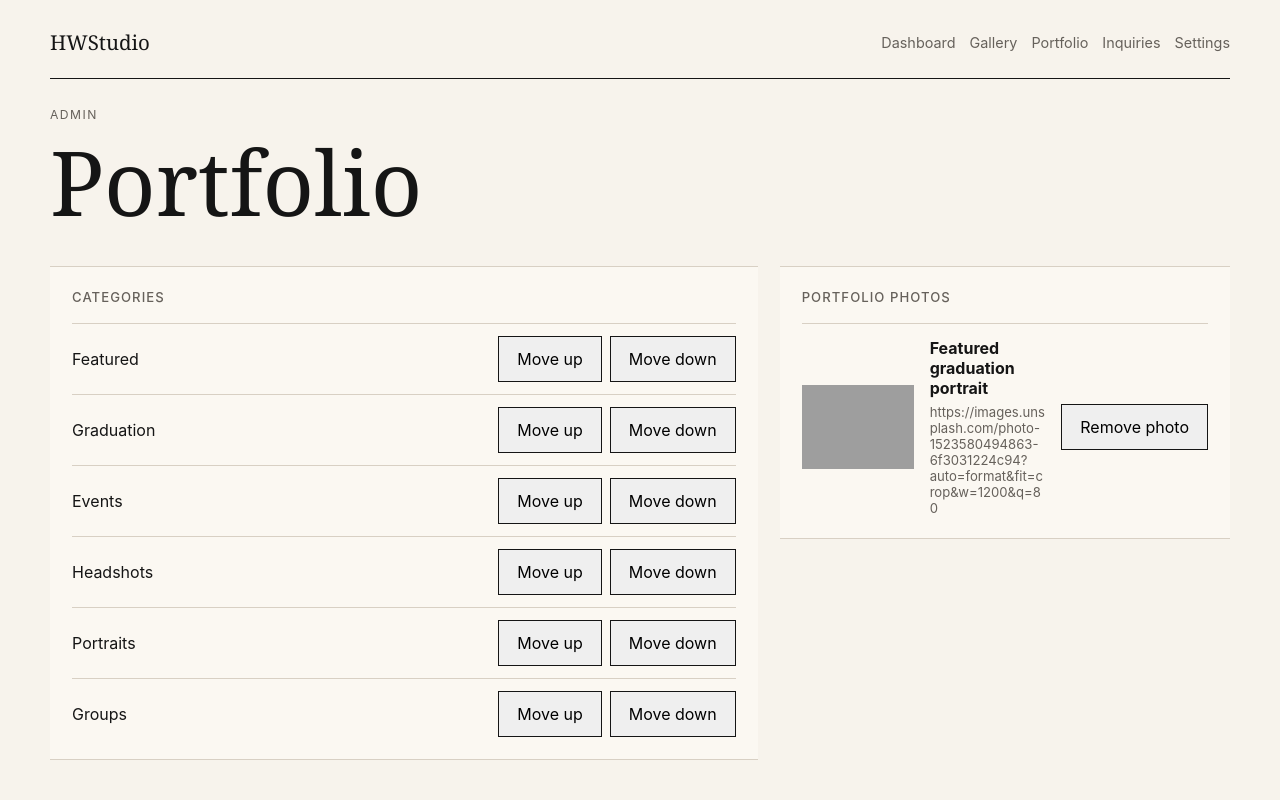
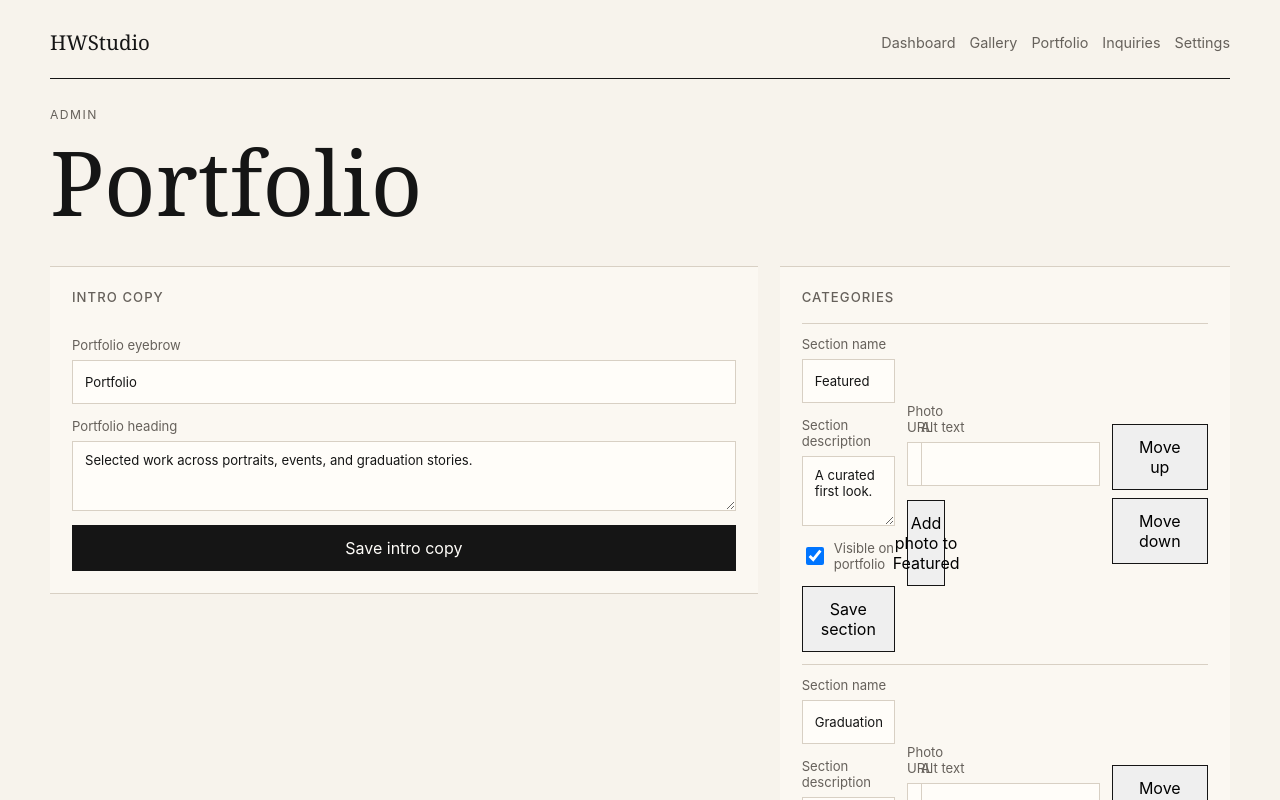
Before and after one commit to hwan232b/hwstudio, a Next.js app: page /admin/portfolio in a window 1280 px wide. Shown: the top 800 px of the page. Built offline with nearby package versions, Linux system fonts and the light colour scheme; grey boxes are pictures that could not be loaded.

Commit message:
feat: add portfolio admin editing

```diff
--- a/src/app/admin/portfolio/page.tsx
+++ b/src/app/admin/portfolio/page.tsx
@@ -1,12 +1,154 @@
 "use client";
 
-import React, { useMemo, useState } from "react";
+import React, { useEffect, useMemo, useState } from "react";
 import { AdminShell } from "@/components/AdminShell";
+import { isGoogleDriveFolderUrl, normalizePhotoUrl } from "@/lib/google-drive";
 import { usePrototypeStore } from "@/lib/prototype-store";
+import type { PortfolioCategory, PortfolioPhoto } from "@/lib/types";
+
+type CategoryEditorProps = {
+  category: PortfolioCategory;
+  portfolioPhotos: PortfolioPhoto[];
+  onStatusChange: (message: string) => void;
+};
+
+function CategoryEditor({ category, portfolioPhotos, onStatusChange }: CategoryEditorProps) {
+  const { dispatch } = usePrototypeStore();
+  const [name, setName] = useState(category.name);
+  const [description, setDescription] = useState(category.description);
+  const [isVisible, setIsVisible] = useState(category.isVisible);
+  const [photoUrl, setPhotoUrl] = useState("");
+  const [photoAlt, setPhotoAlt] = useState("");
+
+  useEffect(() => {
+    setName(category.name);
+    setDescription(category.description);
+    setIsVisible(category.isVisible);
+  }, [category]);
+
+  function saveSection(event: React.FormEvent<HTMLFormElement>) {
+    event.preventDefault();
+    dispatch({
+      type: "portfolio-category:update",
+      category: {
+        ...category,
+        name,
+        description,
+        isVisible
+      }
+    });
+    onStatusChange("Portfolio section saved.");
+  }
+
+  function addPhoto(event: React.FormEvent<HTMLFormElement>) {
+    event.preventDefault();
+    const trimmedUrl = photoUrl.trim();
+    const trimmedAlt = photoAlt.trim();
+    if (!trimmedUrl || !trimmedAlt) {
+      return;
+    }
+    if (isGoogleDriveFolderUrl(trimmedUrl)) {
+      onStatusChange("Folder links cannot preview a single photo yet. Paste an individual Google Drive file link.");
+      return;
+    }
+
+    const timestamp = Date.now();
+    const nextDisplayOrder =
+      portfolioPhotos.length === 0 ? 1 : Math.max(...portfolioPhotos.map((photo) => photo.displayOrder)) + 1;
+    const normalizedPhoto = normalizePhotoUrl(trimmedUrl);
+    dispatch({
+      type: "portfolio-photo:add",
+      photo: {
+        id: `portfolio-photo-${timestamp}`,
+        sourceGalleryPhotoId: null,
+        previewUrl: normalizedPhoto.previewUrl,
+        alt: trimmedAlt,
+        categoryIds: [category.id],
+        displayOrder: nextDisplayOrder,
+        isFeatured: category.id === "cat-featured"
+      }
+    });
+    setPhotoUrl("");
+    setPhotoAlt("");
+    onStatusChange("Portfolio photo added.");
+  }
+
+  return (
+    <li aria-label={`Category: ${category.name}`}>
+      <form className="admin-form" onSubmit={saveSection}>
+        <label>
+          Section name
+          <input value={name} onChange={(event) => setName(event.target.value)} />
+        </label>
+        <label>
+          Section description
+          <textarea rows={3} value={description} onChange={(event) => setDescription(event.target.value)} />
+        </label>
+        <label className="admin-check">
+          <input type="checkbox" checked={isVisible} onChange={(event) => setIsVisible(event.target.checked)} />
+          Visible on portfolio
+        </label>
+        <button className="text-button" type="submit">
+          Save section
+        </button>
+      </form>
+      <form className="admin-inline-form" onSubmit={addPhoto}>
+        <label>
+          Photo URL
+          <input
+            type="url"
+            value={photoUrl}
+            onChange={(event) => setPhotoUrl(event.target.value)}
+            placeholder="Direct image URL or Google Drive file link"
+          />
+        </label>
+        <label>
+          Alt text
+          <input value={photoAlt} onChange={(event) => setPhotoAlt(event.target.value)} />
+        </label>
+        <button className="text-button" type="submit">
+          Add photo to {category.name}
+        </button>
+      </form>
+      <div className="admin-photo-actions">
+        <button
+          className="text-button"
+          type="button"
+          aria-label={`Move ${category.name} up`}
+          onClick={() => {
+            dispatch({ type: "portfolio-category:move", categoryId: category.id, direction: "up" });
+            onStatusChange("Portfolio category moved.");
+          }}
+        >
+          Move up
+        </button>
+        <button
+          className="text-button"
+          type="button"
+          aria-label={`Move ${category.name} down`}
+          onClick={() => {
+            dispatch({ type: "portfolio-category:move", categoryId: category.id, direction: "down" });
+            onStatusChange("Portfolio category moved.");
+          }}
+        >
+          Move down
+        </button>
+      </div>
+    </li>
+  );
+}
 
 export default function AdminPortfolioPage() {
   const { state, dispatch } = usePrototypeStore();
   const [statusMessage, setStatusMessage] = useState("");
+  const [portfolioEyebrow, setPortfolioEyebrow] = useState(state.portfolioSettings.eyebrow);
+  const [portfolioHeading, setPortfolioHeading] = useState(state.portfolioSettings.heading);
+
+  useEffect(() => {
+    setPortfolioEyebrow(state.portfolioSettings.eyebrow);
+    setPortfolioHeading(state.portfolioSettings.heading);
+  }, [state.portfolioSettings]);
+
   const categories = useMemo(
     () => [...state.portfolioCategories].sort((first, second) => first.displayOrder - second.displayOrder),
     [state.portfolioCategories]
@@ -16,6 +158,18 @@ export default function AdminPortfolioPage() {
     [state.portfolioPhotos]
   );
 
+  function saveIntroCopy(event: React.FormEvent<HTMLFormElement>) {
+    event.preventDefault();
+    dispatch({
+      type: "portfolio-settings:update",
+      settings: {
+        eyebrow: portfolioEyebrow,
+        heading: portfolioHeading
+      }
+    });
+    setStatusMessage("Portfolio intro saved.");
+  }
+
   return (
     <AdminShell title="Portfolio">
       {statusMessage ? (
@@ -24,38 +178,32 @@ export default function AdminPortfolioPage() {
         </p>
       ) : null}
       <div className="admin-editor-grid">
+        <form className="admin-panel admin-form" onSubmit={saveIntroCopy}>
+          <h2>Intro copy</h2>
+          <label>
+            Portfolio eyebrow
+            <input value={portfolioEyebrow} onChange={(event) => setPortfolioEyebrow(event.target.value)} />
+          </label>
+          <label>
+            Portfolio heading
+            <textarea rows={3} value={portfolioHeading} onChange={(event) => setPortfolioHeading(event.target.value)} />
+          </label>
+          <button className="dark-button" type="submit">
+            Save intro copy
+          </button>
+        </form>
+
         <section className="admin-panel">
           <h2>Categories</h2>
           {categories.length > 0 ? (
             <ul className="admin-list">
               {categories.map((category) => (
-                <li key={category.id} aria-label={`Category: ${category.name}`}>
-                  <span>{category.name}</span>
-                  <div className="admin-photo-actions">
-                    <button
-                      className="text-button"
-                      type="button"
-                      aria-label={`Move ${category.name} up`}
-                      onClick={() => {
-                        dispatch({ type: "portfolio-category:move", categoryId: category.id, direction: "up" });
-                        setStatusMessage("Portfolio category moved.");
-                      }}
-                    >
-                      Move up
-                    </button>
-                    <button
-                      className="text-button"
-                      type="button"
-                      aria-label={`Move ${category.name} down`}
-                      onClick={() => {
-                        dispatch({ type: "portfolio-category:move", categoryId: category.id, direction: "down" });
-                        setStatusMessage("Portfolio category moved.");
-                      }}
-                    >
-                      Move down
-                    </button>
-                  </div>
-                </li>
+                <CategoryEditor
+                  key={category.id}
+                  category={category}
+                  portfolioPhotos={state.portfolioPhotos}
+                  onStatusChange={setStatusMessage}
+                />
               ))}
             </ul>
           ) : (
--- a/src/lib/prototype-store.tsx
+++ b/src/lib/prototype-store.tsx
@@ -25,6 +25,7 @@ type PrototypeAction =
   | { type: "approved-email:remove"; emailId: string }
   | { type: "portfolio:promote-gallery-photo"; photoId: string; categoryIds: string[] }
   | { type: "portfolio-settings:update"; settings: PortfolioSettings }
+  | { type: "portfolio-photo:add"; photo: PortfolioPhoto }
   | { type: "portfolio-photo:remove"; photoId: string }
   | { type: "portfolio-category:update"; category: PortfolioCategory }
   | { type: "portfolio-category:move"; categoryId: string; direction: "up" | "down" }
@@ -83,6 +84,11 @@ function reducer(state: PrototypeState, action: PrototypeAction): PrototypeState
       return {
         ...state,
         portfolioSettings: action.settings
+      };
+    case "portfolio-photo:add":
+      return {
+        ...state,
+        portfolioPhotos: [...state.portfolioPhotos, action.photo]
       };
     case "portfolio-photo:remove":
       return {
```
Also changed, not shown: 2 other files (tests, documents, lock files or other folders).
